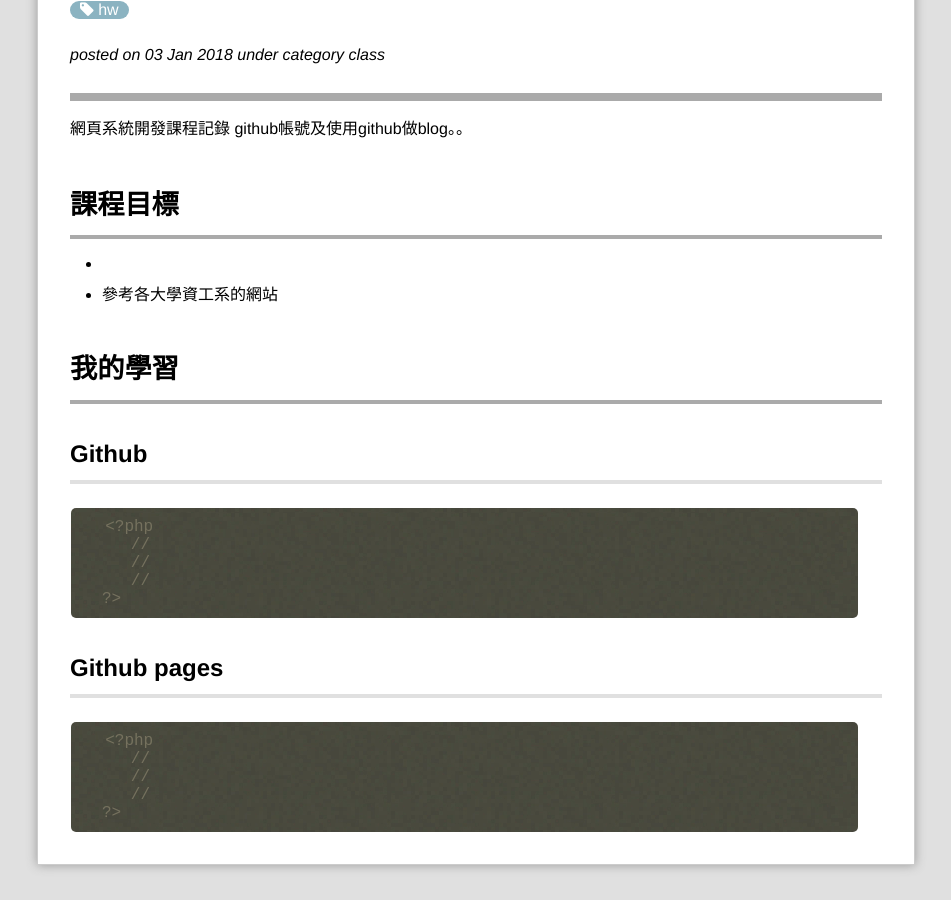
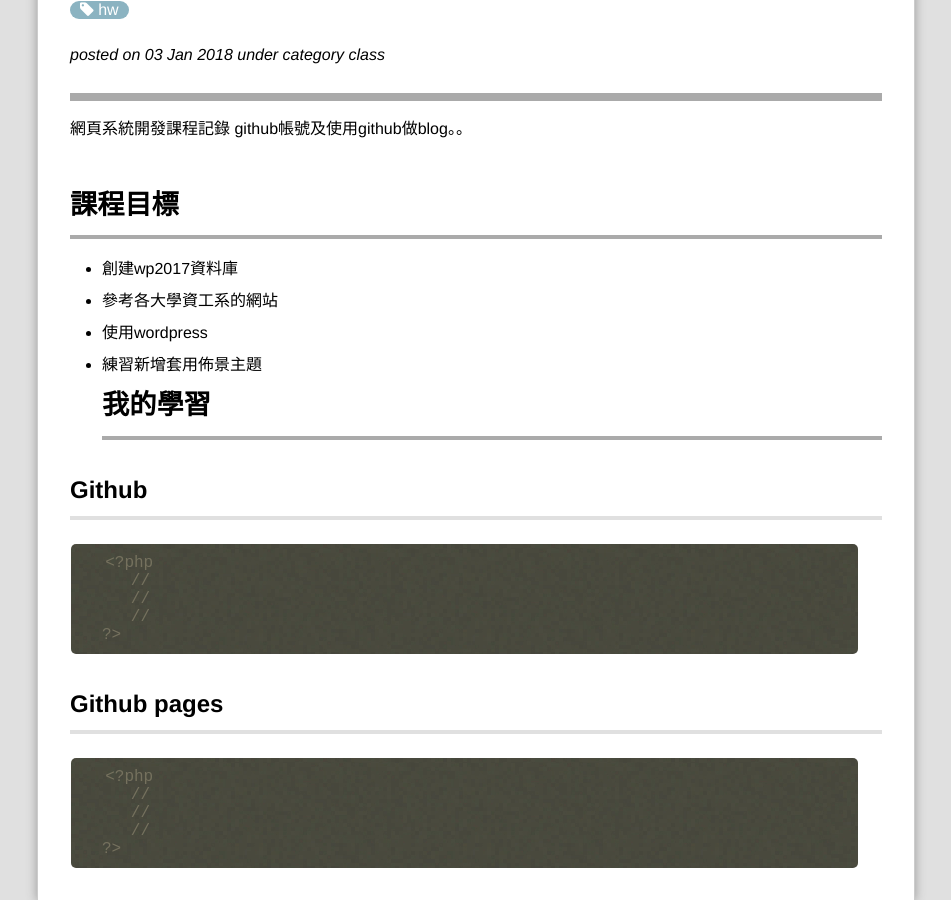
Before and after one commit to wily125/webcourse, a Jekyll site: the page built from _posts/2018-01-03-Class16.md, in a window 1280 px wide and 900 px high, scrolled down 340 px. Shown: the whole window, without its empty margins (18-969 px from the left). Built offline with Jekyll 4.4.1, drawn with Linux system fonts in a browser that asks for light colours; Markdown is read by kramdown in place of the engine named in the settings; comment, search, counter and statistics services are not loaded.

Commit message:
Update 2018-01-03-Class16.md

```diff
--- a/_posts/2018-01-03-Class16.md
+++ b/_posts/2018-01-03-Class16.md
@@ -10,9 +10,10 @@ excerpt: "第16週課程。"
 github帳號及使用github做blog。。
 
 # 課程目標
--
+- 創建wp2017資料庫
 - 參考各大學資工系的網站
-
+- 使用wordpress
+- 練習新增套用佈景主題
 # 我的學習
 
 ##Github
```
